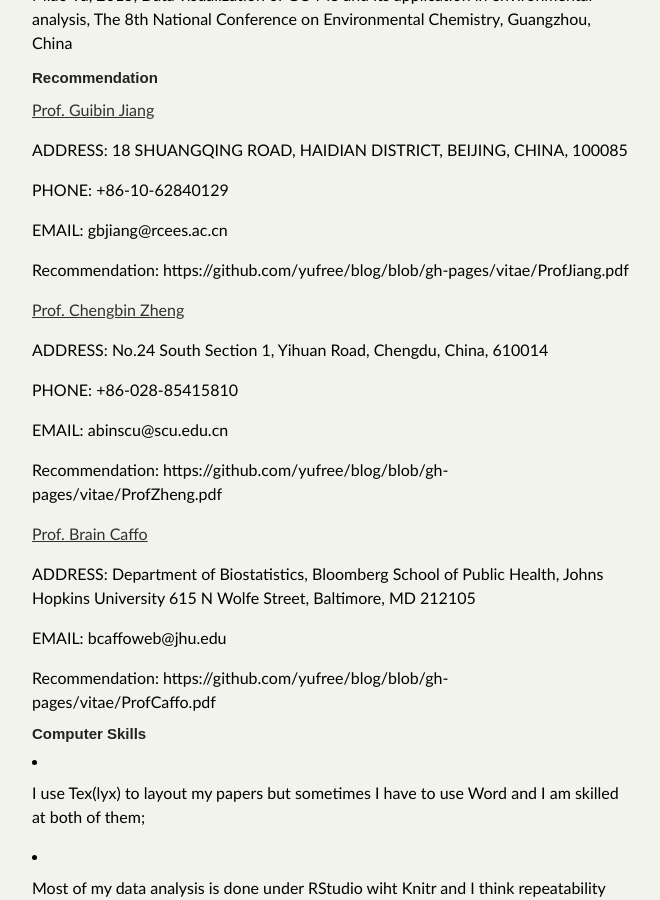
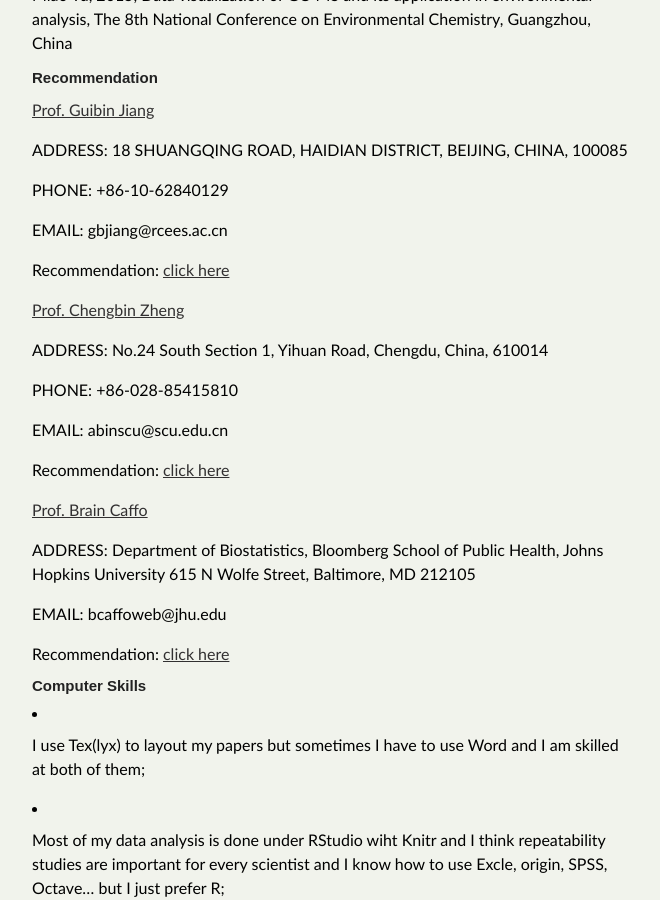
Before and after one commit to yufree/blog, a Jekyll site: the page built from vitae/index.md, in a window 1280 px wide and 900 px high, scrolled down 4039 px. Shown: the whole window, without its empty margins (308-968 px from the left). Built offline with Jekyll 4.4.1, drawn with Linux system fonts in a browser that asks for light colours; some web fonts are replaced.

Commit message:
update link

```diff
--- a/vitae/index.md
+++ b/vitae/index.md
@@ -121,7 +121,7 @@ PHONE: +86-10-62840129
 
 EMAIL: gbjiang@rcees.ac.cn
 
-Recommendation: https://github.com/yufree/blog/blob/gh-pages/vitae/ProfJiang.pdf
+Recommendation: [click here](https://github.com/yufree/blog/blob/gh-pages/vitae/ProfJiang.pdf)
 
 [Prof. Chengbin Zheng](https://scholar.google.ca/citations?user=cKlGcv0AAAAJ&hl=en)
 
@@ -131,7 +131,7 @@ PHONE: +86-028-85415810
 
 EMAIL: abinscu@scu.edu.cn
 
-Recommendation: https://github.com/yufree/blog/blob/gh-pages/vitae/ProfZheng.pdf
+Recommendation: [click here](https://github.com/yufree/blog/blob/gh-pages/vitae/ProfZheng.pdf)
 
 [Prof. Brain Caffo](http://www.bcaffo.com/)
 
@@ -139,7 +139,7 @@ ADDRESS: Department of Biostatistics, Bloomberg School of Public Health, Johns H
 
 EMAIL: bcaffoweb@jhu.edu
 
-Recommendation: https://github.com/yufree/blog/blob/gh-pages/vitae/ProfCaffo.pdf
+Recommendation: [click here](https://github.com/yufree/blog/blob/gh-pages/vitae/ProfCaffo.pdf)
 
 ## Computer Skills
 
```
